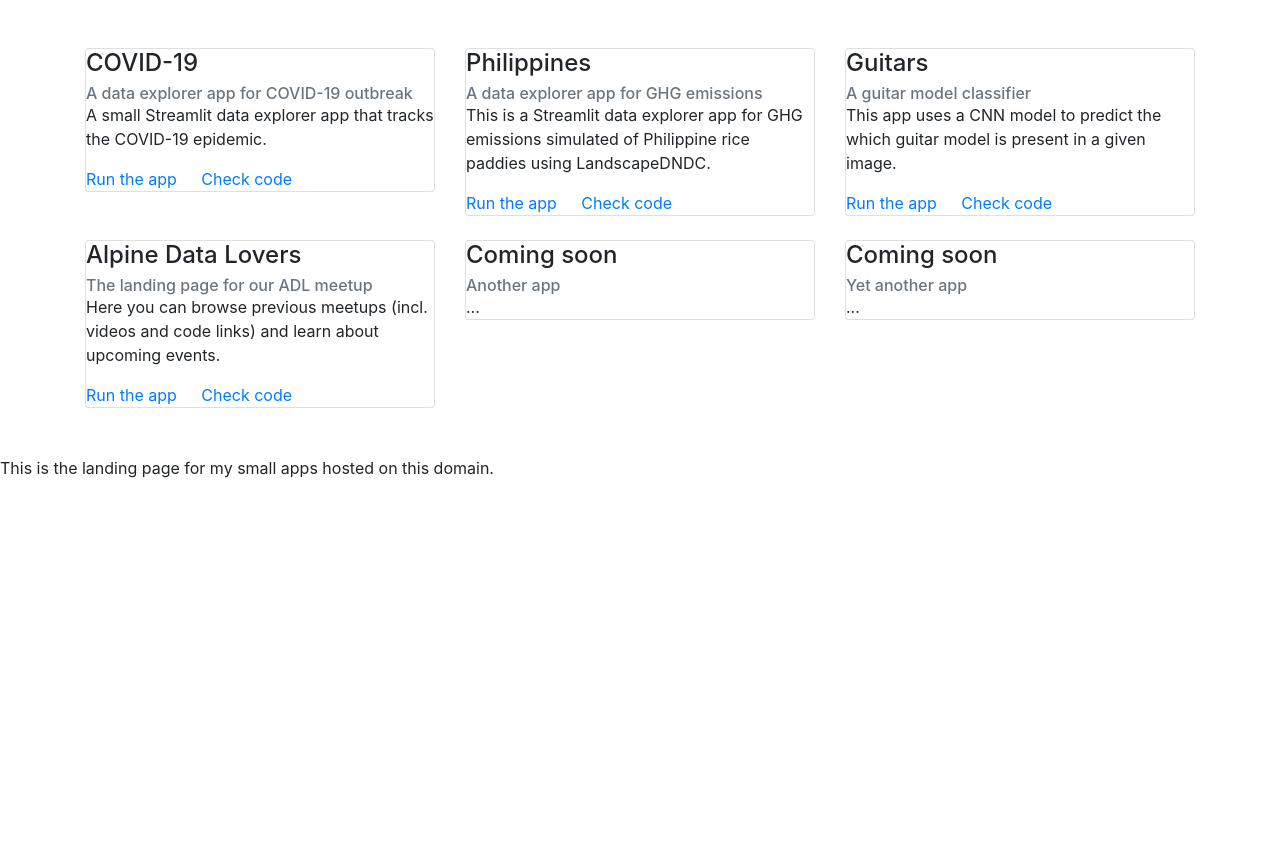
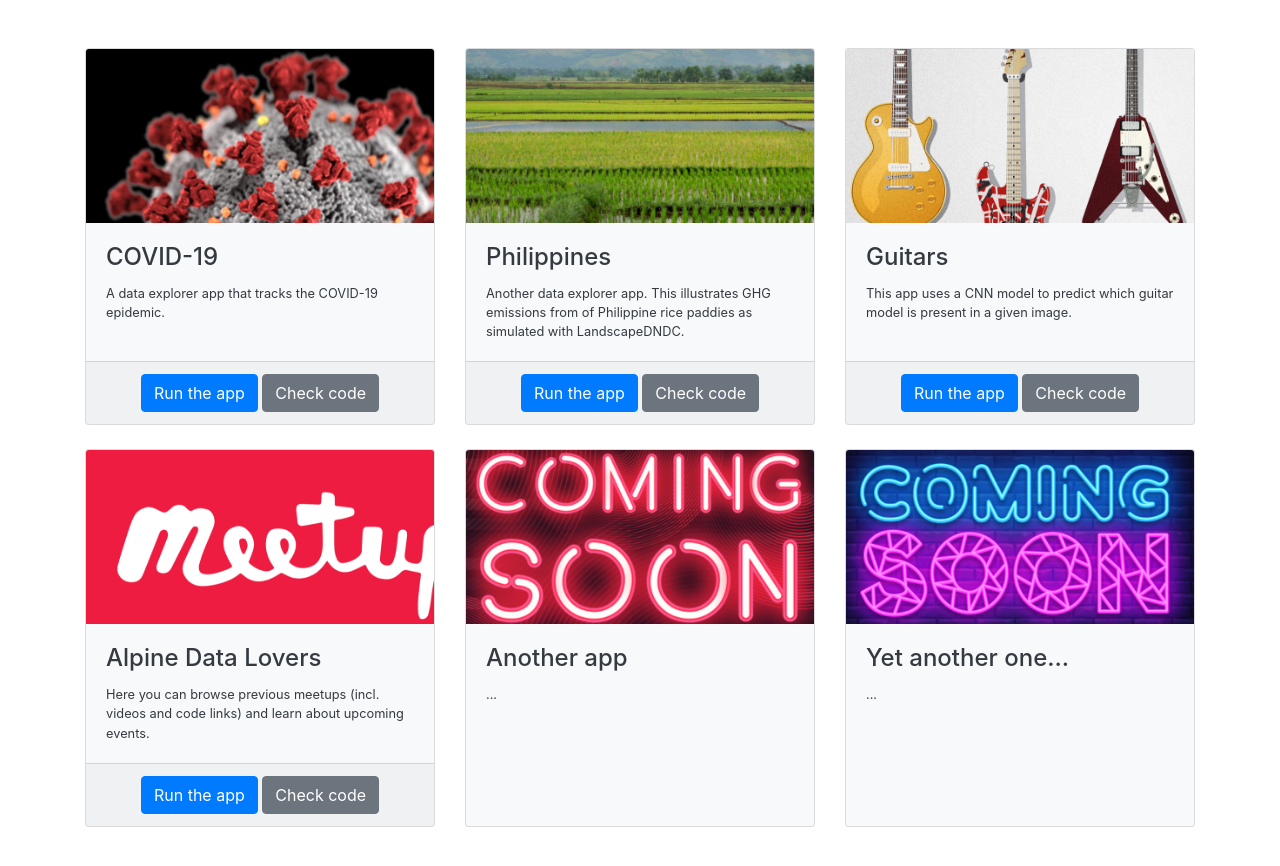
Before and after one commit to cwerner/cwerner.ai, a plain HTML site: page index.html in a window 1280 px wide. Before the commit the page ends 800 px from the top, so only its background shows below. Drawn offline with nearby package versions, Linux system fonts and the light colour scheme.

Commit message:
make the index page beautiful

```diff
--- a/index.html
+++ b/index.html
@@ -17,37 +17,42 @@
           <div class="row hidden-md-up">
 
             <div class="col-md-4">
-                <div class="card">
-                  <div class="card-block">
+                <div class="card h-100 bg-light text-dark">
+                <img class="card-img-top" src="assets/card_covid19.png" alt="Covid19">
+                <div class="card-body">
                     <h4 class="card-title">COVID-19</h4>
-                    <h6 class="card-subtitle text-muted">A data explorer app for COVID-19 outbreak</h6>
-                    <p class="card-text p-y-1">A small Streamlit data explorer app that tracks the COVID-19 epidemic.</p>
-                    <a href="https://covid19.cwerner.ai" class="card-link">Run the app</a>
-                    <a href="https://github.com/cwerner/covid19" class="card-link">Check code</a>
+                    <p class="card-text small">A data explorer app that tracks the COVID-19 epidemic.</p>
                   </div>
+                  <div class="card-footer text-muted text-center">
+                    <a href="https://covid19.cwerner.ai" class="btn btn-primary">Run the app</a>
+                    <a href="https://github.com/cwerner/covid19" class="btn btn-secondary">Check code</a>                  </div>
                 </div>
             </div>
 
             <div class="col-md-4">
-              <div class="card">
-                <div class="card-block">
+              <div class="card h-100 bg-light text-dark">
+              <img class="card-img-top" src="assets/card_philippines.png" alt="Philippines">
+                <div class="card-body">
                   <h4 class="card-title">Philippines</h4>
-                  <h6 class="card-subtitle text-muted">A data explorer app for GHG emissions</h6>
-                  <p class="card-text p-y-1">This is a Streamlit data explorer app for GHG emissions simulated of Philippine rice paddies using LandscapeDNDC.</p>
-                  <a href="https://philippines.cwerner.ai" class="card-link">Run the app</a>
-                  <a href="https://github.com/cwerner/adl01_streamlit-demo" class="card-link">Check code</a>
+                  <p class="card-text small">Another data explorer app. This illustrates GHG emissions from of Philippine rice paddies as simulated with LandscapeDNDC.</p>
+                </div>
+                <div class="card-footer text-muted text-center">
+                  <a href="https://philippines.cwerner.ai" class="btn btn-primary">Run the app</a>
+                  <a href="https://github.com/cwerner/adl01_streamlit-demo" class="btn btn-secondary">Check code</a>
                 </div>
               </div>
             </div>
 
             <div class="col-md-4">
-                <div class="card">
-                  <div class="card-block">
+                <div class="card h-100 bg-light text-dark">
+                <img class="card-img-top" src="assets/card_guitars.png" alt="Guitars">
+                  <div class="card-body">
                     <h4 class="card-title">Guitars</h4>
-                    <h6 class="card-subtitle text-muted">A guitar model classifier</h6>
-                    <p class="card-text p-y-1">This app uses a CNN model to predict the which guitar model is present in a given image.</p>
-                    <a href="https://guitars.cwerner.ai" class="card-link">Run the app</a>
-                    <a href="https://github.com/cwerner/guitars-app" class="card-link">Check code</a>
+                    <p class="card-text small">This app uses a CNN model to predict which guitar model is present in a given image.</p>
+                  </div>
+                  <div class="card-footer text-muted text-center">
+                    <a href="https://guitars.cwerner.ai" class="btn btn-primary">Run the app</a>
+                    <a href="https://github.com/cwerner/guitars-app" class="btn btn-secondary">Check code</a>
                   </div>
                 </div>
               </div>
@@ -55,31 +60,34 @@
         </div><br>
           <div class="row">
             <div class="col-md-4">
-                <div class="card">
-                  <div class="card-block">
+                <div class="card h-100 bg-light text-dark">
+                <img class="card-img-top" src="assets/card_adl.png" alt="Alpine Data Lovers">
+
+                  <div class="card-body">
                     <h4 class="card-title">Alpine Data Lovers</h4>
-                    <h6 class="card-subtitle text-muted">The landing page for our ADL meetup</h6>
-                    <p class="card-text p-y-1">Here you can browse previous meetups (incl. videos and code links) and learn about upcoming events.</p>
-                    <a href="https://alpine-data-lovers.cwerner.ai" class="card-link">Run the app</a>
-                    <a href="https://github.com/cwerner/alpine-data-lovers" class="card-link">Check code</a>
+                    <p class="card-text small">Here you can browse previous meetups (incl. videos and code links) and learn about upcoming events.</p>
+                  </div>
+                  <div class="card-footer text-muted text-center">
+                    <a href="https://alpine-data-lovers.cwerner.ai" class="btn btn-primary">Run the app</a>
+                    <a href="https://github.com/cwerner/alpine-data-lovers" class="btn btn-secondary">Check code</a>
                   </div>
                 </div>
               </div>
             <div class="col-md-4">
-              <div class="card">
-                <div class="card-block">
-                  <h4 class="card-title">Coming soon</h4>
-                  <h6 class="card-subtitle text-muted">Another app</h6>
-                  <p class="card-text p-y-1">...</p>
+              <div class="card h-100 bg-light text-dark">
+                <img class="card-img-top" src="assets/card_comingsoon1.png" alt="Coming soon">
+                <div class="card-body">
+                  <h4 class="card-title">Another app</h4>
+                  <p class="card-text small">...</p>
                 </div>
               </div>
             </div>
             <div class="col-md-4">
-              <div class="card">
-                <div class="card-block">
-                  <h4 class="card-title">Coming soon</h4>
-                  <h6 class="card-subtitle text-muted">Yet another app</h6>
-                  <p class="card-text p-y-1">...</p>
+              <div class="card h-100 bg-light text-dark">
+                <img class="card-img-top" src="assets/card_comingsoon2.png" alt="Coming soon">
+                <div class="card-body">
+                  <h4 class="card-title">Yet another one...</h4>
+                  <p class="card-text small">...</p>
                 </div>
               </div>
             </div>
@@ -87,7 +95,6 @@
         </div>
       </div>
 
-    This is the landing page for my small apps hosted on this domain.
     <!-- Optional JavaScript -->
     <!-- jQuery first, then Popper.js, then Bootstrap JS -->
     <script src="https://code.jquery.com/jquery-3.4.1.slim.min.js" integrity="sha384-J6qa4849blE2+poT4WnyKhv5vZF5SrPo0iEjwBvKU7imGFAV0wwj1yYfoRSJoZ+n" crossorigin="anonymous"></script>
```
Also changed, not shown: assets/card_adl.png (added), assets/card_comingsoon1.png (added), assets/card_comingsoon2.png (added), assets/card_covid19.png (added), assets/card_guitars.png (added), assets/card_philippines.png (added).
